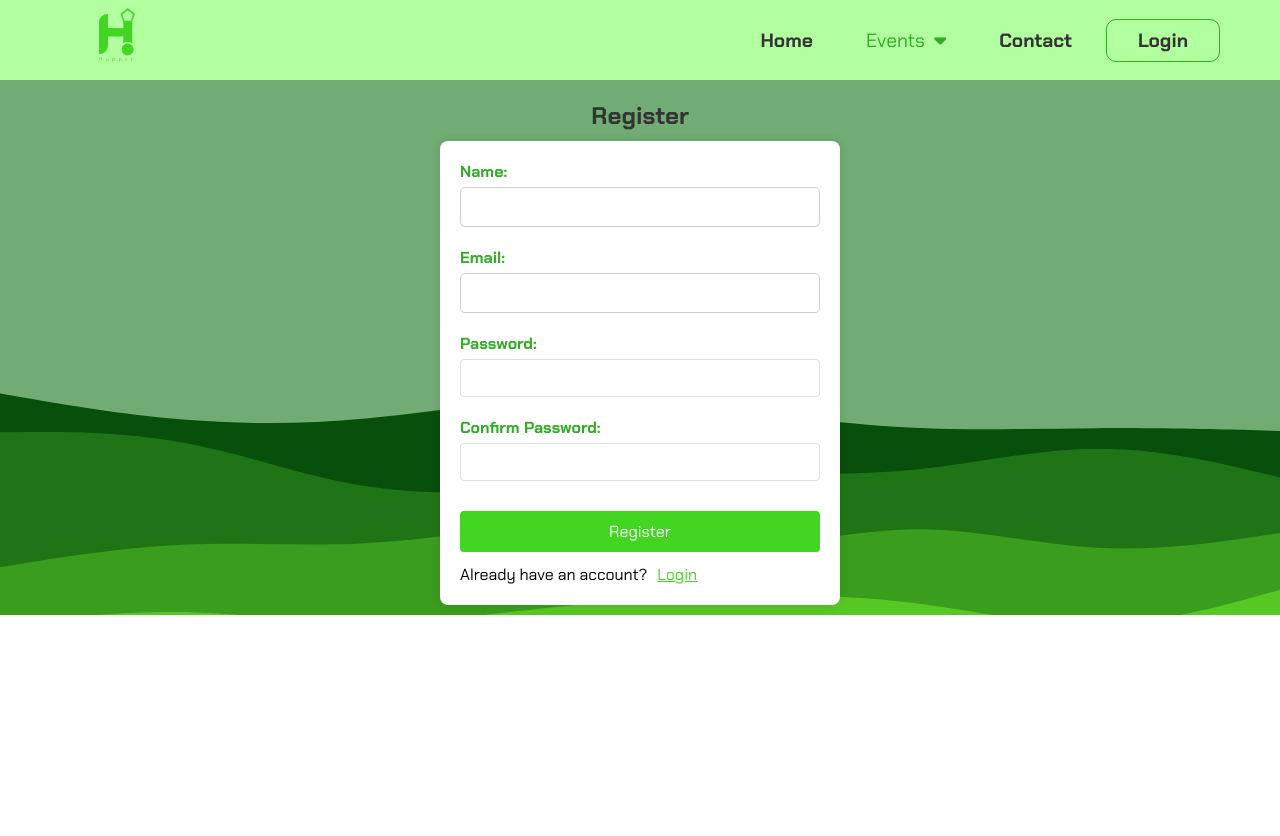
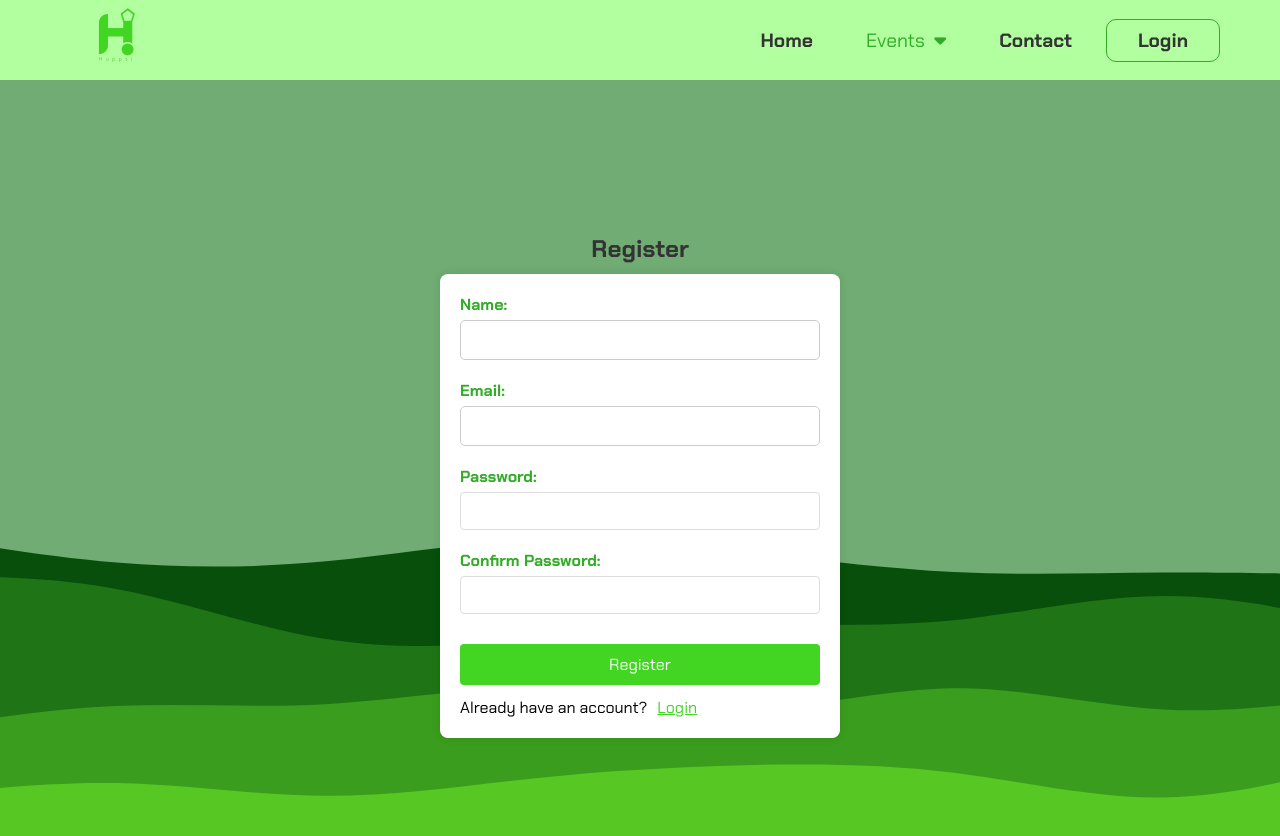
Before and after one commit to SophieCodes1910/ClientProject, a React (Vite) app: page /register in a window 1280 px wide. Shown: the top 836 px of the page. Before the commit the page ends 800 px from the top, so only its background shows below. Built offline with nearby package versions, Linux system fonts and the light colour scheme.

Commit message:
testin smth

```diff
--- a/src/pages/Login/login.css
+++ b/src/pages/Login/login.css
@@ -1,6 +1,6 @@
 /* login.css*/
 .auth-page {
-  height: auto;/* Full height */
+  height: 100vh;/* Full height */
   width: 100vw; /* Full width of the viewport */
   background: url("../../assets/LoginBackground.svg") no-repeat center center; /* Centering */
   background-size: cover; /* Make the background cover the entire viewport */
--- a/src/pages/Register/register.css
+++ b/src/pages/Register/register.css
@@ -1,6 +1,6 @@
 /* Base styles - register.css */
 .register-background {
-  height: auto; /* Allow height to grow */
+  height: 100vh; /* Allow height to grow */
   width: 100vw; /* Full viewport width */
   background: url("../../assets/LoginBackground.svg") no-repeat center center;
   background-size: cover;
```
